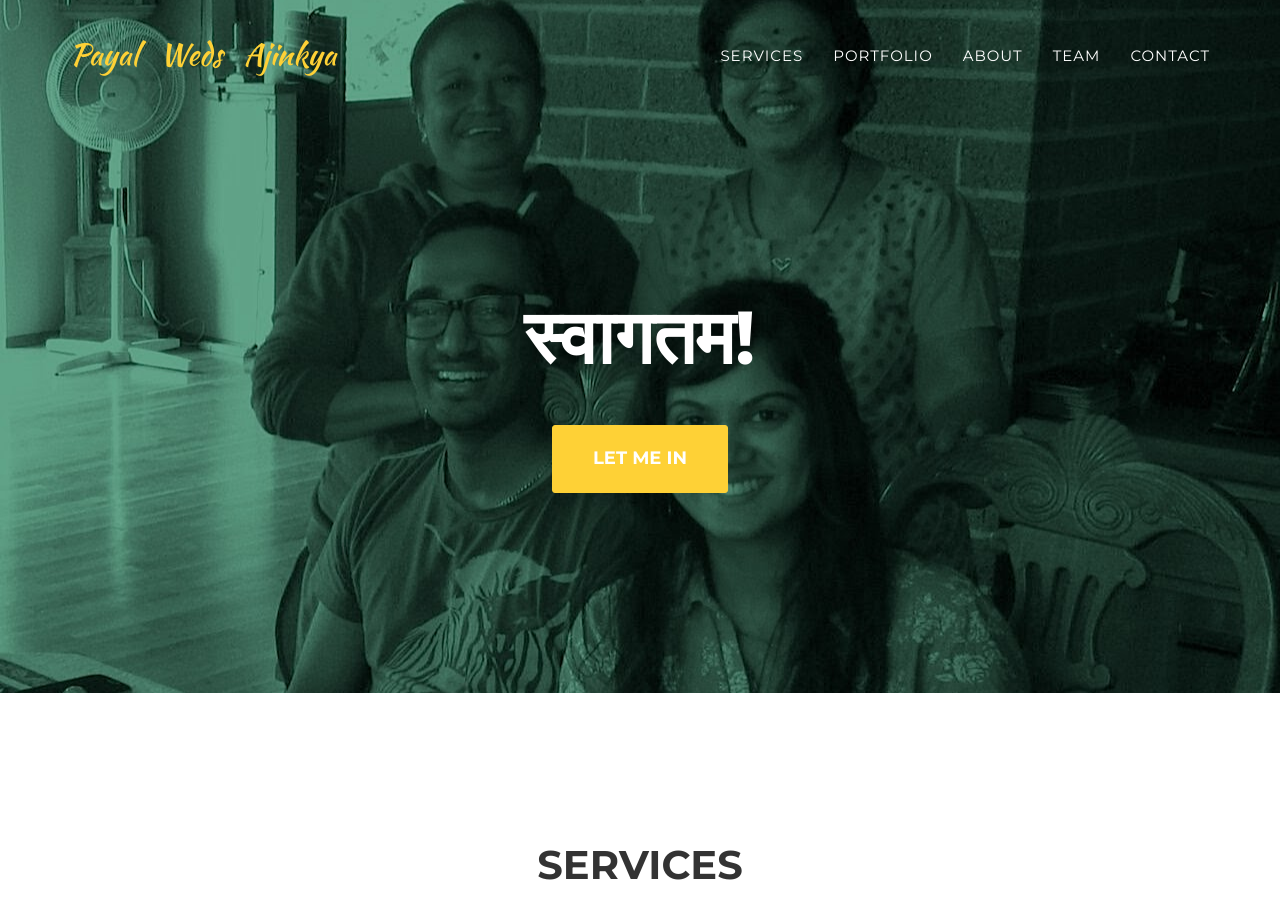
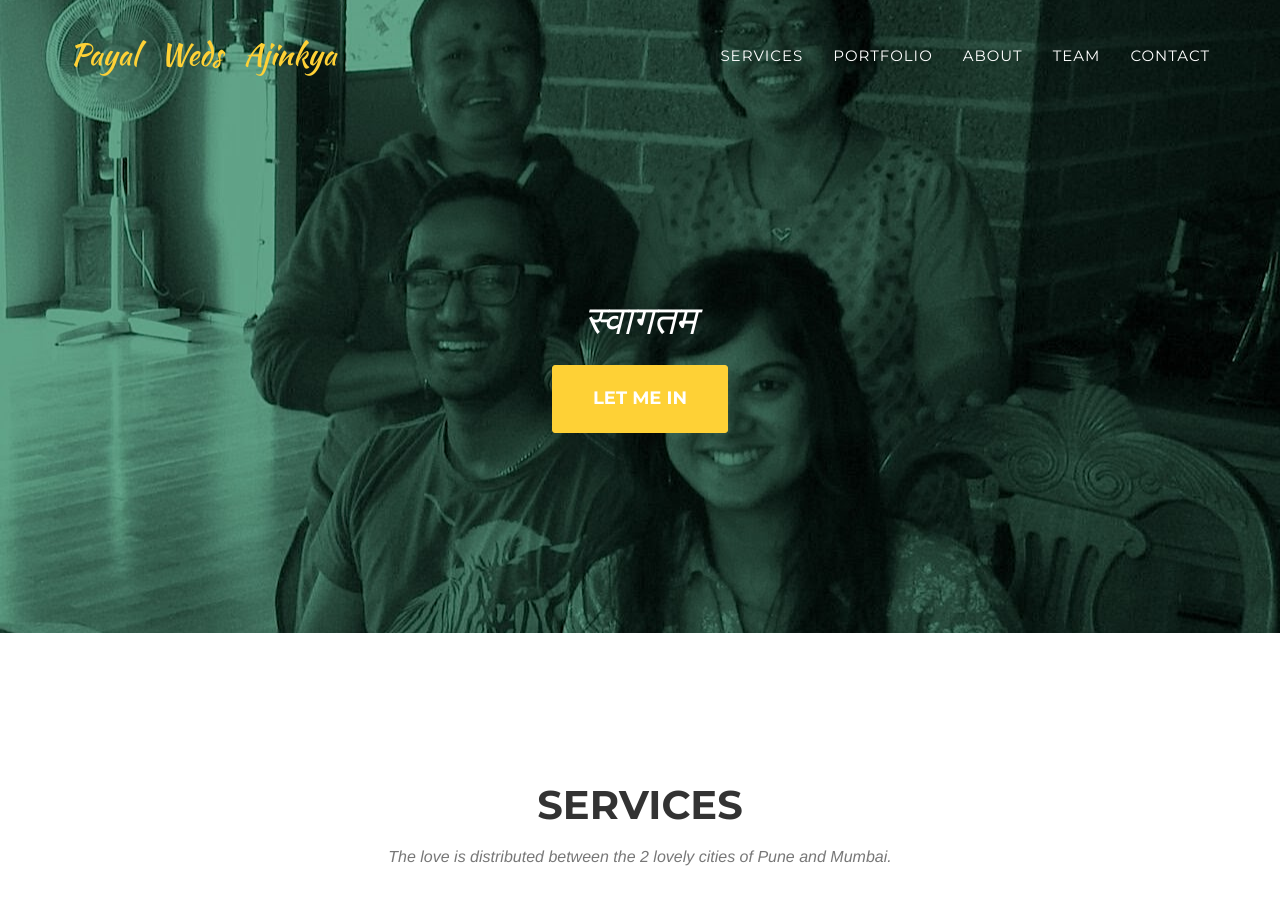
Before and after one commit to ajkl/wedding-invite, a Jekyll site: the page built from index.html, in a window 1280 px wide and 900 px high. Built offline with Jekyll 4.4.1, drawn with Linux system fonts in a browser that asks for light colours; some web fonts are replaced.

Commit message:
Update header.html

```diff
--- a/_includes/header.html
+++ b/_includes/header.html
@@ -44,8 +44,8 @@
     <header>
         <div class="container">
             <div class="intro-text">
-                <!-- <div class="intro-lead-in">Its&nbsp;&nbsp;On!</div> -->
-                <div class="intro-heading">स्वागतम!</div>
+                <div class="intro-lead-in">स्वागतम</div>
+                <!-- <div class="intro-heading">स्वागतम!</div> -->
                 <a href="#services" class="page-scroll btn btn-xl">Let me In</a>
             </div>
         </div>
```
